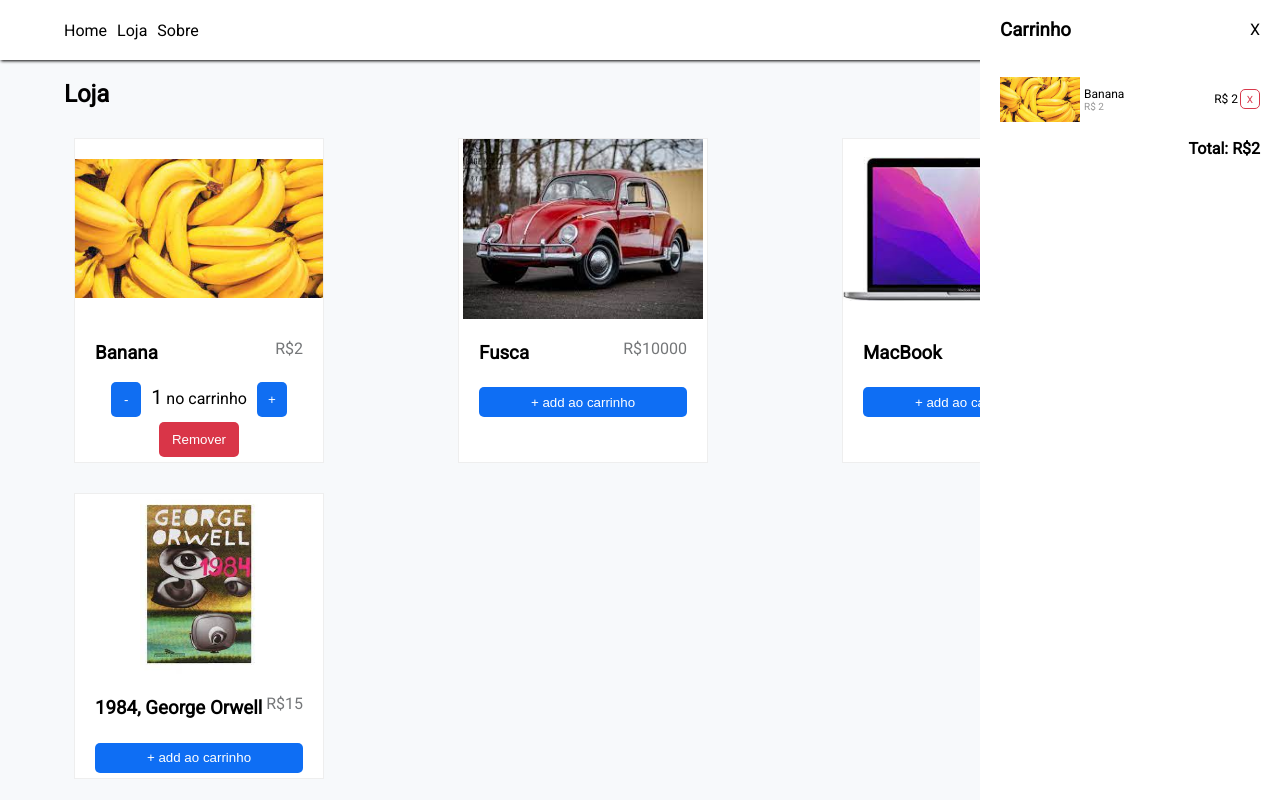
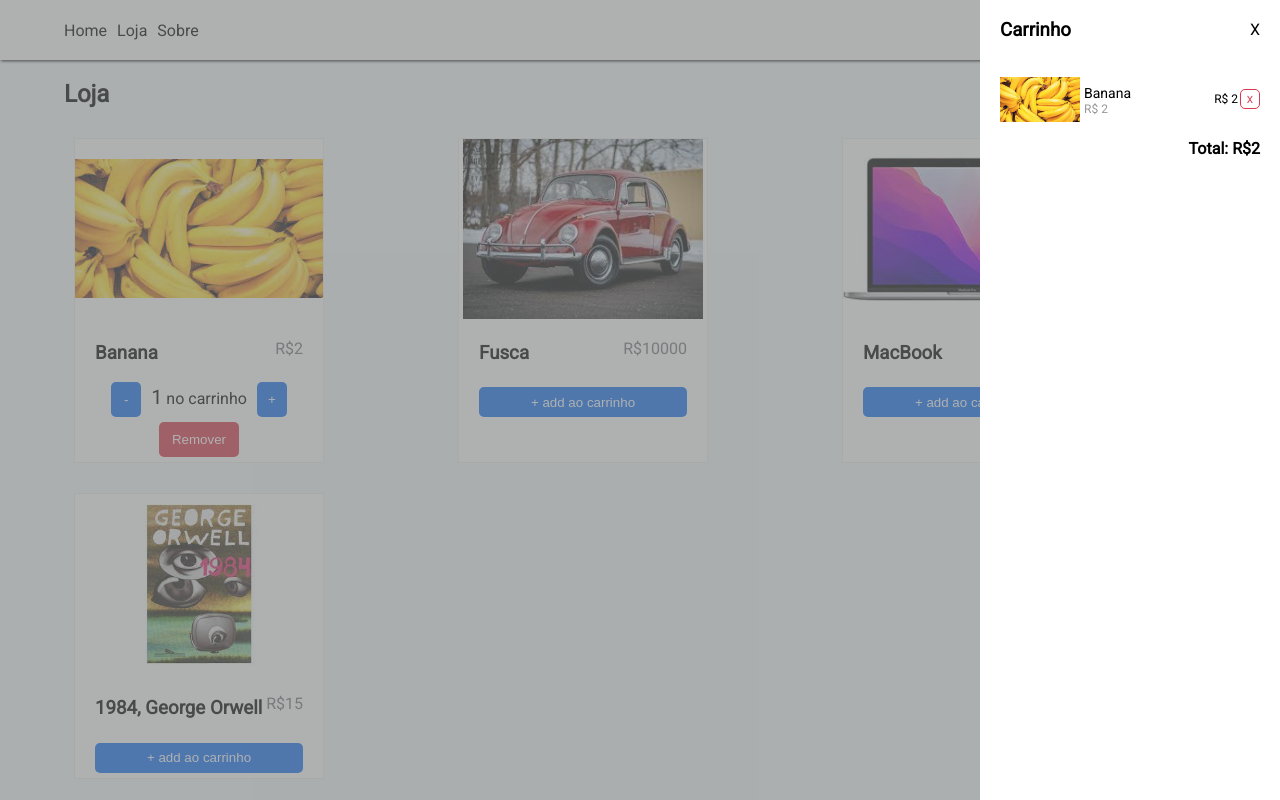
Before and after one commit to Elias-ReactDeveloper/Shopping-Cart, a React (Vite) app: page /loja in a window 1280 px wide. Both pictures are taken after a click on the picture 1193 px from the left and 28 px from the top of the page. Built offline with nearby package versions, Linux system fonts and the light colour scheme; grey boxes are pictures that could not be loaded.

Commit message:
ultimos toques

```diff
--- a/src/components/Carrinho/Carrinho.css
+++ b/src/components/Carrinho/Carrinho.css
@@ -1,3 +1,16 @@
+
+.carrinho-tela-toda {
+    width: 100vw;
+    height: 100vh;
+    background-color: rgb(123, 125, 125, 0.6);
+    /*opacity: 0.5;*/
+
+    position: fixed;
+    top: 0;
+    left: 0;
+    z-index: 2;
+}
+
 .carrinho-container {
     background-color: #fff;
     width: 300px;
@@ -6,7 +19,7 @@
     position: fixed;
     right: 0;
     top: 0;
-    z-index: 2;
+    z-index: 3;
 
     padding: 0 20px;
 
--- a/src/components/Carrinho/Carrinho.tsx
+++ b/src/components/Carrinho/Carrinho.tsx
@@ -27,7 +27,9 @@
     }, [ itens ])
 
 
-    return ( <div className="carrinho-container" style={ { right: carrinhoAberto ? "0" : "-300px" } }>
+    return (
+    <div className="carrinho-tela-toda" style={ { display: carrinhoAberto ? "initial" : "none" } }>
+        <div className="carrinho-container" style={ { right: carrinhoAberto ? "0" : "-300px" } }>
             <div className="carrinho-cabecalho">
                 <h3>Carrinho</h3>
                 <span
@@ -35,7 +37,6 @@
                     style={ { cursor: 'pointer' }}
                 >X</span>
             </div>
-
             <div>
                 {
                     itens.map((item) => {
@@ -43,9 +44,9 @@
                     })
                 }
             </div>
-
             <div className="total">Total: R${`${total}`}</div>
-    </div> );
+        </div>
+    </div>);
 }
 
 export default Carrinho;
--- a/src/components/Carrinho/Item.tsx
+++ b/src/components/Carrinho/Item.tsx
@@ -20,8 +20,15 @@
         <div className="lado-esquerdo">
             <img src={item.imagemUrl} alt="" />
             <div>
-                <p style={{ fontSize: "12px" }}>{item.nome}</p>
-                <p style={{ fontSize: "10px", color: "#989898" }}>R$ {item.preco}</p>
+                <p>
+                    <span style={{ fontSize: "14px", marginRight: "4px"}}>{item.nome}</span>
+                    {
+                        item.noCarrinho > 1 ?
+                        <span style={{ fontSize: "12px", color: "#989898" }}>x{item.noCarrinho}</span>
+                        : null
+                    }
+                </p>
+                <p style={{ fontSize: "12px", color: "#989898" }}>R$ {item.preco}</p>
             </div>
         </div>
         <div className="lado-direito">
--- a/src/paginas/Loja.tsx
+++ b/src/paginas/Loja.tsx
@@ -17,7 +17,7 @@
                 <h2>Loja</h2>
                 <div className="itens">
                     {
-                        itens.map((item) => <Item item={item} />)
+                        itens.map((item) => <Item item={item} key={item._id} />)
                     }
                 </div>
             </div>
```
Lines whose indentation alone changed are shown as unchanged.
